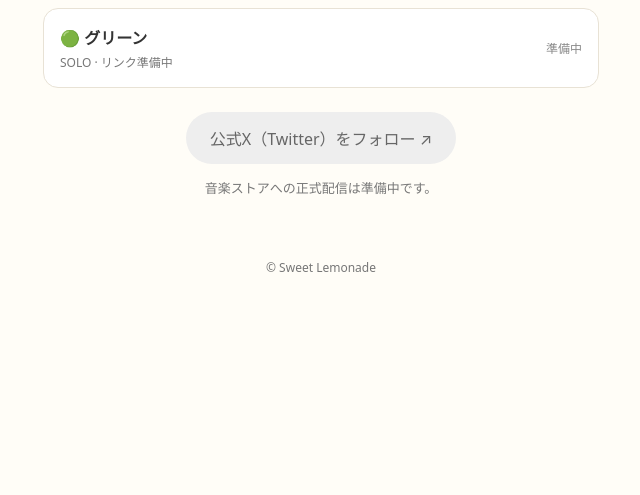
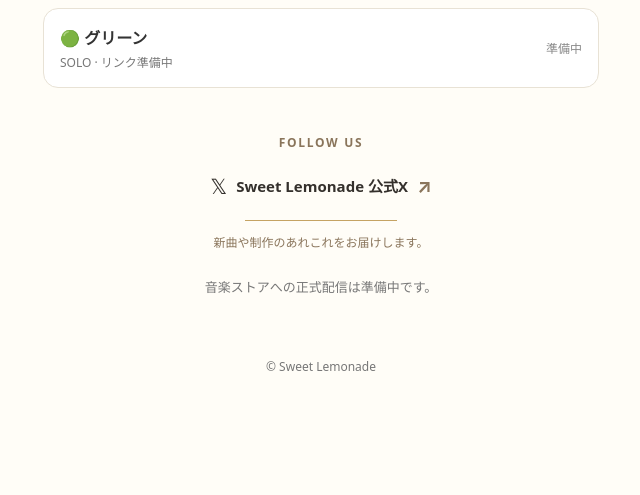
Before and after one commit to monovvv15-maker/suilemo-official, a plain HTML site: page index.html in a window 1280 px wide. Shown: the part 1580-2075 px from the top of the page, without its empty margins (319-959 px from the left). Drawn offline with Linux system fonts and the light colour scheme.

Commit message:
Refine official X link into subtle Follow Us section

```diff
--- a/index.html
+++ b/index.html
@@ -89,6 +89,13 @@ html.js-enabled .finale.revealed .finale-wink{animation:wink-v21 1.6s .5s steps(
 .hero-message{font-size:clamp(24px,6.3vw,34px);line-height:1.45;margin:24px 0 9px;letter-spacing:.02em}
 .about-lead{font-size:clamp(15px,4.1vw,18px);font-weight:650;line-height:1.75;color:#45413d;margin:18px auto 18px}
 .about-story{font-size:14px;line-height:1.95;color:#6d6964;margin:0 auto;letter-spacing:.01em}
+.social-links{padding:22px 12px 10px;text-align:center;color:#34302c}
+.social-kicker{display:block;color:#8a755b;font-size:12px;font-weight:700;letter-spacing:.14em;margin-bottom:12px}
+.social-link{display:inline-flex;justify-content:center;align-items:center;gap:9px;color:#34302c;text-decoration:none;font-weight:650;font-size:15px;line-height:1.5;padding:9px 5px;border-radius:8px}
+.social-link:focus-visible{outline:2px solid #c5a363;outline-offset:4px}
+.social-x{font-size:21px;font-weight:500;line-height:1}.social-arrow{color:#8a755b;font-size:19px}
+.social-rule{display:block;width:66%;max-width:290px;height:1px;background:#c5a363;margin:10px auto 12px}
+.social-caption{color:#8a755b;font-size:12px;line-height:1.7;margin:0}
 </style></head><body>
 <main>
 <section class="intro" aria-label="スイレモ紹介">
@@ -126,7 +133,12 @@ html.js-enabled .finale.revealed .finale-wink{animation:wink-v21 1.6s .5s steps(
 <div class="music-item"><span><span class="music-name">🟢 グリーン</span><span class="music-meta">SOLO · リンク準備中</span></span><span class="music-action">準備中</span></div>
 </div>
 </section>
-<div class="social-links" aria-label="公式SNS"><a class="link" href="https://x.com/suilemo_3" target="_blank" rel="noopener noreferrer" aria-label="スイートレモネード公式Xを開く">公式X（Twitter）をフォロー ↗</a></div>
+<div class="social-links" aria-label="公式SNS">
+<span class="social-kicker">FOLLOW US</span>
+<a class="social-link" href="https://x.com/suilemo_3" target="_blank" rel="noopener noreferrer" aria-label="Sweet Lemonade 公式Xを開く"><span class="social-x" aria-hidden="true">𝕏</span><span>Sweet Lemonade 公式X</span><span class="social-arrow" aria-hidden="true">↗</span></a>
+<span class="social-rule" aria-hidden="true"></span>
+<p class="social-caption">新曲や制作のあれこれをお届けします。</p>
+</div>
 <p class="small">音楽ストアへの正式配信は準備中です。</p>
 <footer>© Sweet Lemonade</footer>
 </section>
```
